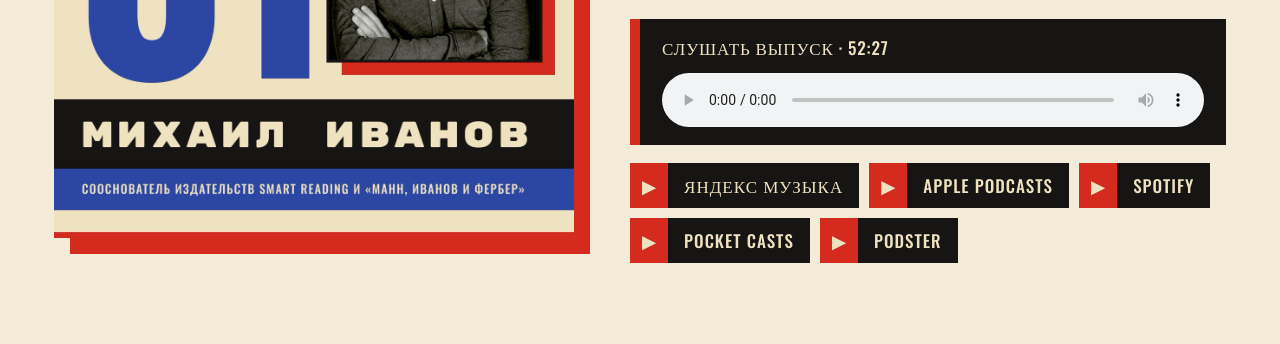
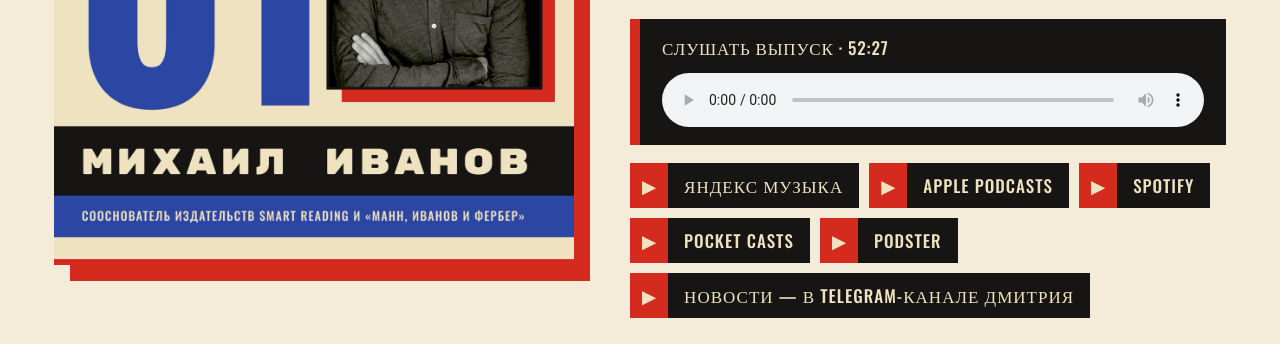
Before and after one commit to ilenkov4you/fabrikaknig, a plain HTML site: page ep01.html in a window 1280 px wide. Shown: the part 427-771 px from the top of the page. Drawn offline with nearby package versions, Linux system fonts and the light colour scheme.

Commit message:
Страница выпуска 1: ссылка на Telegram-канал

```diff
--- a/ep01.html
+++ b/ep01.html
@@ -60,6 +60,7 @@
         <a class="btn" href="https://open.spotify.com/episode/3GJwYz2I6i0cYPvcGEa0ek" rel="noopener"><b>▶</b><span>Spotify</span></a>
         <a class="btn" href="https://pca.st/podcast/02d5c670-c592-013f-55d8-0affcb2f3ff3" rel="noopener"><b>▶</b><span>Pocket Casts</span></a>
         <a class="btn" href="https://podster.fm/podcasts/fabrikaknig/e/546788/mihail-ivanov-mif-smart-reading-zachem-sammari-esli-est-ii" rel="noopener"><b>▶</b><span>Podster</span></a>
+        <a class="btn" href="https://t.me/ilenkovda" rel="noopener"><b>▶</b><span>Новости — в Telegram-канале Дмитрия</span></a>
       </div>
     </div>
   </section>
```
